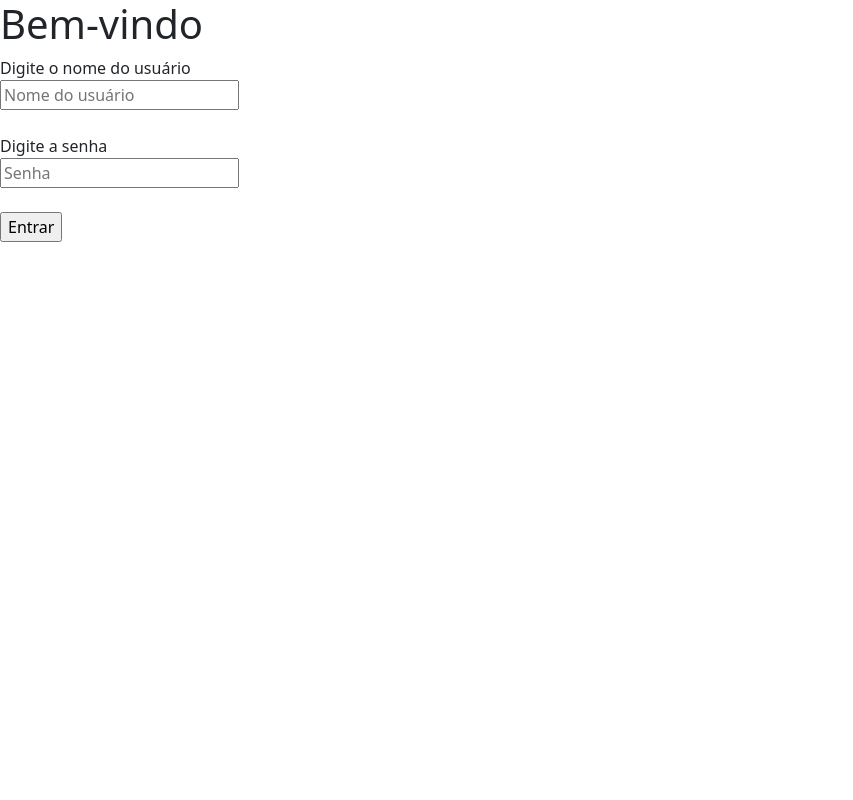
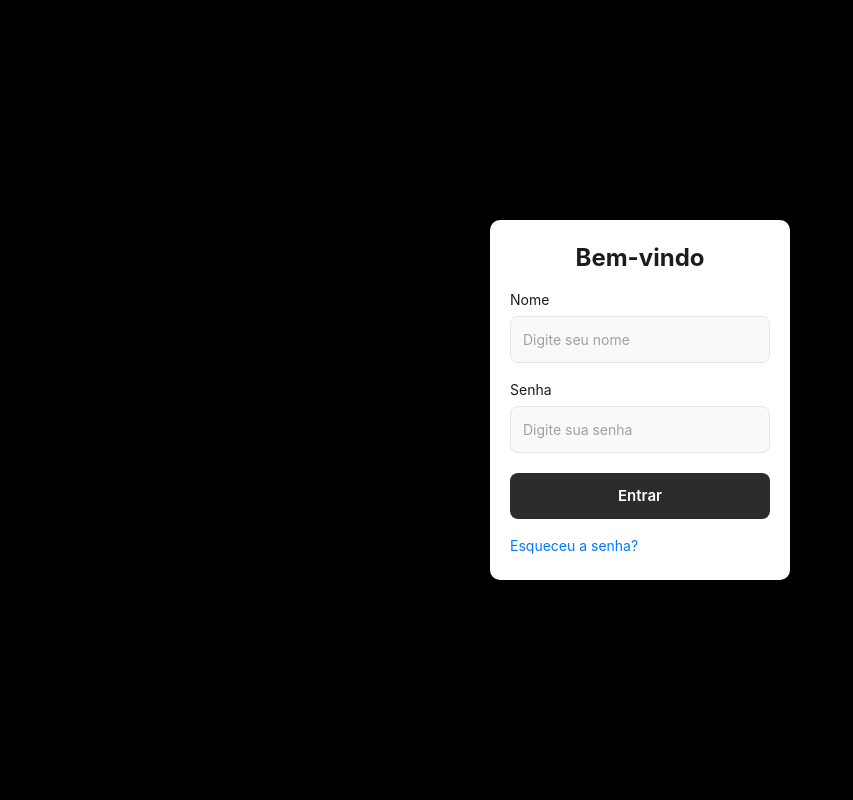
Before and after one commit to proger15/web-2025, a PHP site: page / in a window 1280 px wide. Shown: the whole page, without its empty margins (0-853 px from the left). Run offline with PHP 8.4, Linux system fonts and the light colour scheme; data comes from the database, SQL or seed files in the repository.

Commit message:
adicionando estilo ao forms

```diff
--- /dev/null
+++ b/css/style.css
@@ -0,0 +1,77 @@
+* {
+	box-sizing: border-box;
+	margin: 0;
+	padding: 0;
+	font-family: -apple-system, BlinkMacSystemFont, "Segoe UI", Roboto, Helvetica, Arial, sans-serif;
+}
+
+body {
+	background-color: #000;
+	display: flex;
+	justify-content: center;
+	align-items: center;
+	height: 100vh;
+}
+
+.login-card {
+	background-color: #fff;
+	color: #1c1c1e;
+	width: 300px;
+	padding: 24px 20px;
+	border-radius: 10px;
+	box-shadow: 0 4px 8px rgba(0,0,0,0.2);
+}
+
+.login-card h1 {
+	text-align: center;
+	font-size: 24px;
+	font-weight: 700;
+	margin-bottom: 16px;
+	color: #1c1c1e;
+}
+
+label {
+	display: block;
+	font-size: 14px;
+	color: #1c1c1e;
+	margin-bottom: 6px;
+	margin-top: 16px;
+}
+
+input[type="text"],
+input[type="password"] {
+	width: 100%;
+	padding: 12px;
+	border: 1px solid #e5e5ea;
+	border-radius: 8px;
+	background-color: #f9f9f9;
+	color: #1c1c1e;
+	font-size: 14px;
+	outline: none;
+}
+
+input::placeholder {
+	color: #a1a1a1;
+}
+
+.btn-entrar {
+	width: 100%;
+	padding: 12px;
+	margin-top: 20px;
+	background-color: #2c2c2e;
+	color: white;
+	border: none;
+	border-radius: 8px;
+	font-size: 15px;
+	font-weight: 600;
+	cursor: pointer;
+}
+
+.link-senha {
+	display: block;
+	margin-top: 16px;
+	color: #007aff;
+	text-align: left;
+	font-size: 14px;
+	text-decoration: none;
+}
--- a/header.php
+++ b/header.php
@@ -5,5 +5,6 @@
     <meta name="viewport" content="width=device-width, initial-scale=1">
     <title>Bootstrap demo</title>
     <link href="https://cdn.jsdelivr.net/npm/bootstrap@5.3.5/dist/css/bootstrap.min.css" rel="stylesheet" integrity="sha384-SgOJa3DmI69IUzQ2PVdRZhwQ+dy64/BUtbMJw1MZ8t5HZApcHrRKUc4W0kG879m7" crossorigin="anonymous">
+    <link rel="stylesheet" href="./css/style.css">
   </head>
   <body>
--- a/views/home.php
+++ b/views/home.php
@@ -1,17 +1,20 @@
-<h1>Bem-vindo</h1>
+<body>
+	<div class="login-card">
+		<h1>Bem-vindo</h1>
+		<form method="post" action="login.php">
+			<label for="email">Nome</label>
+			<input type="text" id="nome" name="usuario" placeholder="Digite seu nome">
 
-<form method="post" action="login.php">
-	<label>Digite o nome do usuário</label><br>
-	<input type="text" name="usuario" placeholder="Nome do usuário">
-	<br><br>
-	<label>Digite a senha</label><br>
-	<input type="password" name="senha" placeholder="Senha">
-	<br><br>
-	<input type="submit" value="Entrar">
-</form>
-<br>
-<?php if (isset($_GET['erro'])){ ?>
-	<div class="alert" role="alert">
-		Usuário e/ou senha inválido(s).
+			<label for="senha">Senha</label>
+			<input type="password" id="senha" name="senha" placeholder="Digite sua senha">
+
+			<input type="submit" value="Entrar" class="btn-entrar">
+		</form>
+
+		<a href="#" class="link-senha">Esqueceu a senha?</a>
+
+		<?php if (isset($_GET['erro'])){ ?>
+			<div class="alerta">Usuário e/ou senha inválido(s).</div>
+		<?php } ?>
 	</div>
-<?php } ?>
+</body>
--- a/views/teste2.php
+++ b/views/teste2.php
@@ -1 +1 @@
-CU
+aaaaa
```
